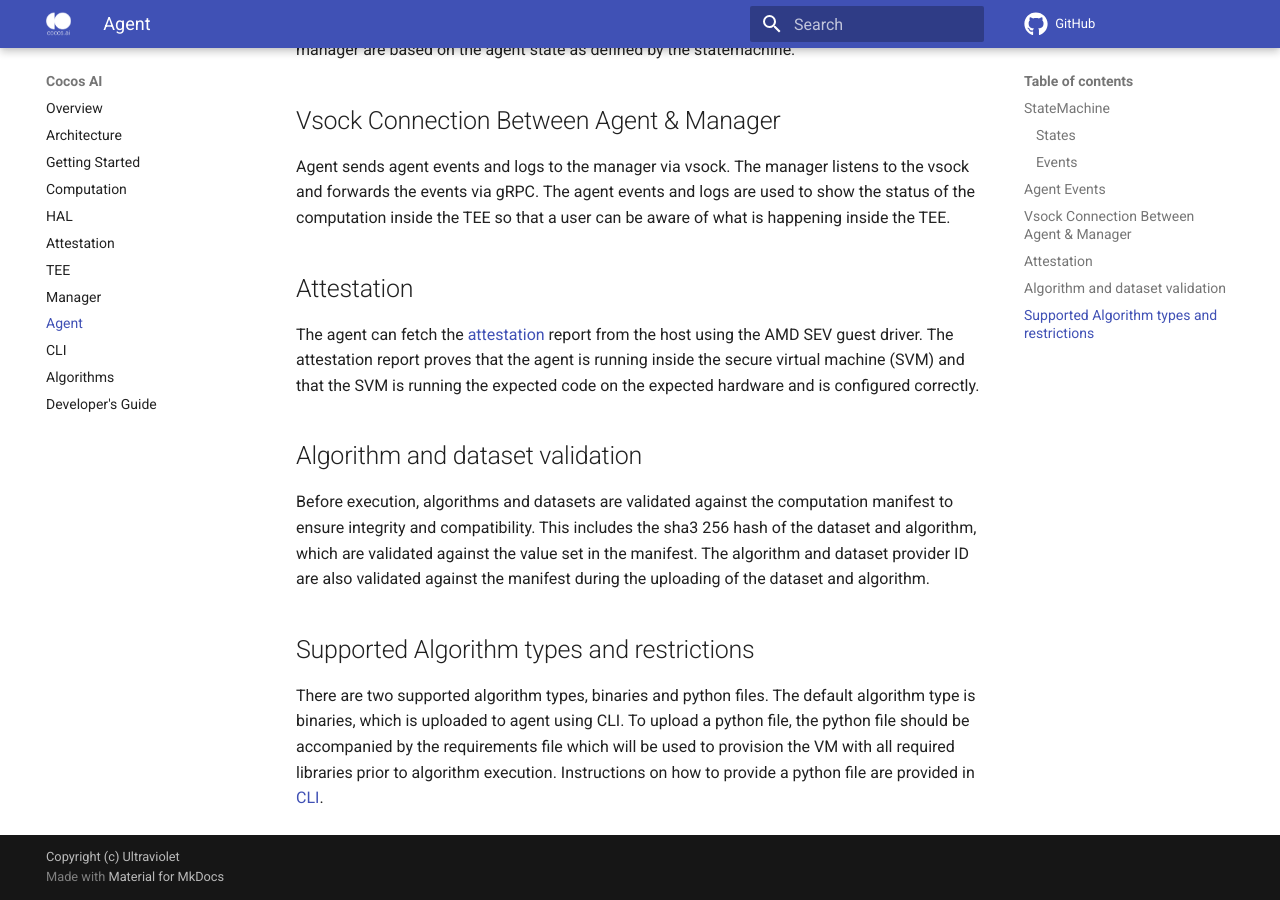
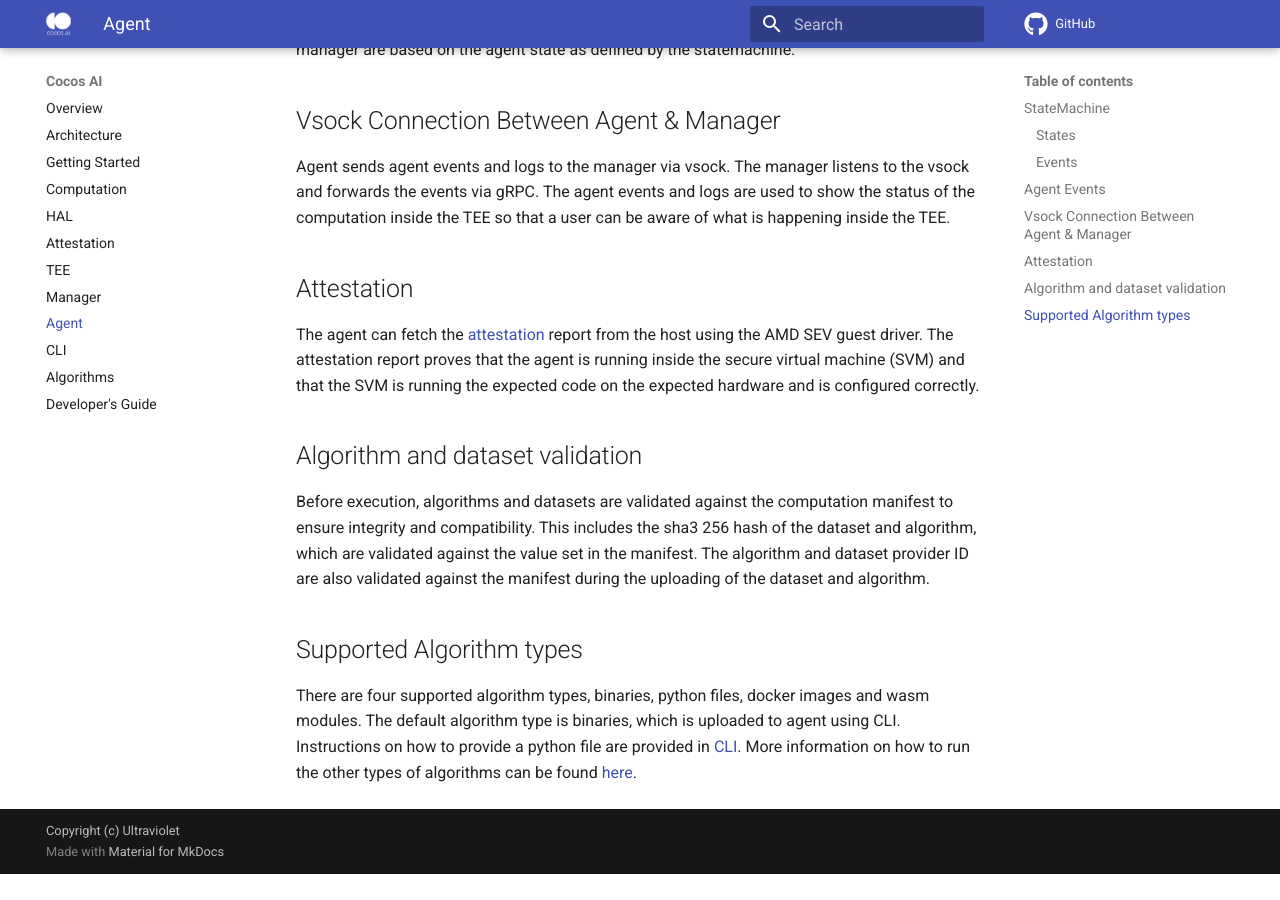
Before and after one commit to ultravioletrs/cocos-docs, an MkDocs documentation site: the page built from docs/agent.md, in a window 1280 px wide and 900 px high, scrolled down 1631 px. Built offline with MkDocs 1.6.1 and Material for MkDocs 9.7.7, drawn with Linux system fonts in a browser that asks for light colours; comment, search, counter and statistics services are not loaded; after the commit the page ends 2505 px from its top, so only the background shows below that.

Commit message:
changed agent.md with support for more algorithm types

```diff
--- a/docs/agent.md
+++ b/docs/agent.md
@@ -47,6 +47,6 @@ The agent can fetch the [attestation](./attestation.md) report from the host usi
 
 Before execution, algorithms and datasets are validated against the computation manifest to ensure integrity and compatibility. This includes the sha3 256 hash of the dataset and algorithm, which are validated against the value set in the manifest. The algorithm and dataset provider ID are also validated against the manifest during the uploading of the dataset and algorithm.
 
-## Supported Algorithm types and restrictions
+## Supported Algorithm types
 
-There are two supported algorithm types, binaries and python files. The default algorithm type is binaries, which is uploaded to agent using CLI. To upload a python file, the python file should be accompanied by the requirements file which will be used to provision the VM with all required libraries prior to algorithm execution. Instructions on how to provide a python file are provided in  [CLI](./cli.md).
+There are four supported algorithm types, binaries, python files, docker images and wasm modules. The default algorithm type is binaries, which is uploaded to agent using CLI. Instructions on how to provide a python file are provided in [CLI](./cli.md). More information on how to run the other types of algorithms can be found [here](algorithms.md).
```
